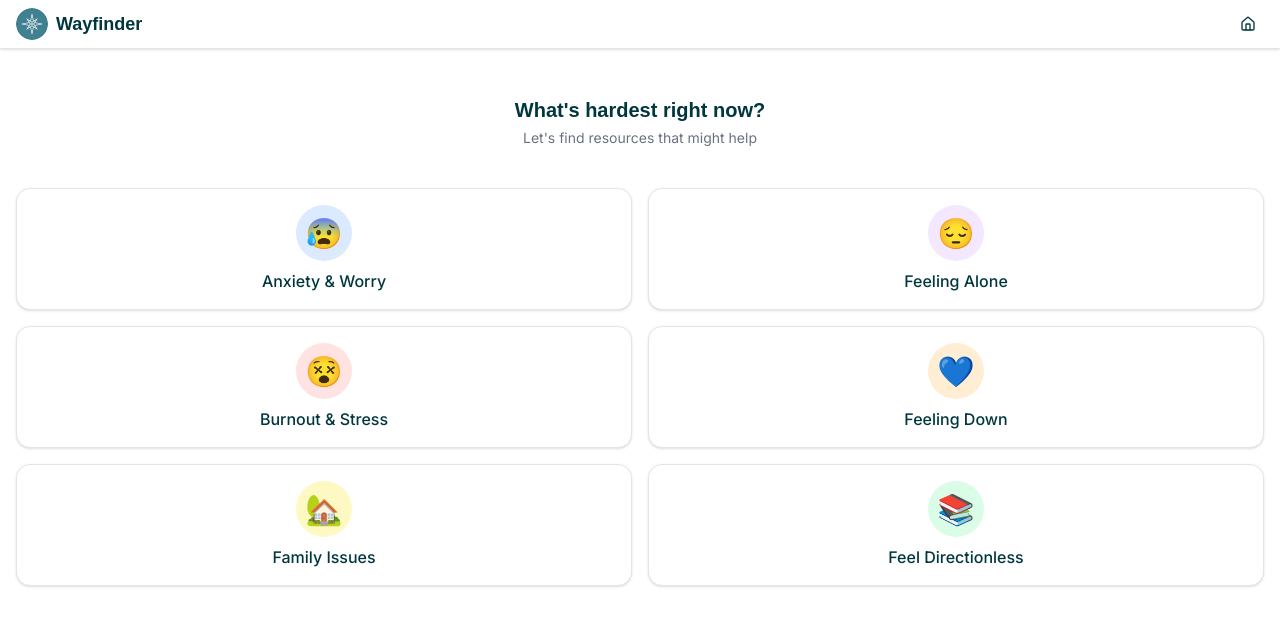
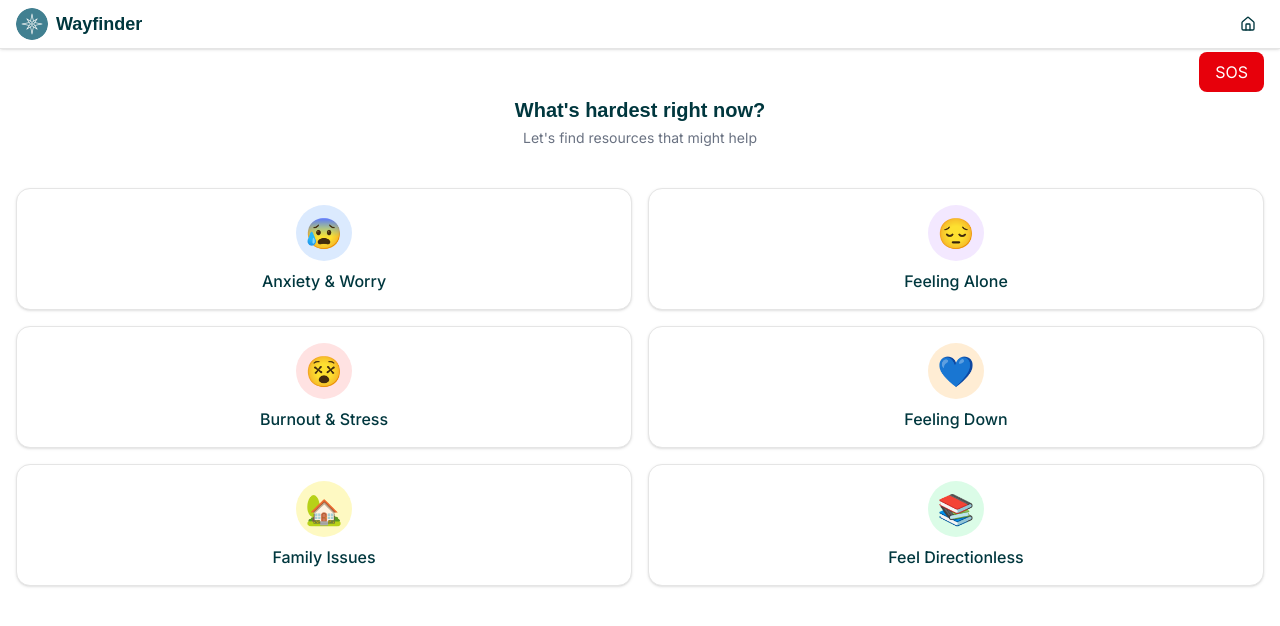
Before and after one commit to pohyeewpy/wayfinder, a Next.js app: page / in a window 1280 px wide. Shown: the top 626 px of the page. Built offline with nearby package versions, Linux system fonts and the light colour scheme.

Commit message:
sosbutton

```diff
--- a/src/app/page.tsx
+++ b/src/app/page.tsx
@@ -5,6 +5,7 @@ import Header from "@/components/Header";
 import PageSwiper from "@/components/PageSwiper";
 import { useContext } from "react";
 import { CurrentResourceContext } from "@/components/CurrentResourceProvider";
+import SOSbutton from "@/components/SOSbutton";
 
 function ResourceSection() {
   const ctx = useContext(CurrentResourceContext);
@@ -21,6 +22,7 @@ function ResourceSection() {
         <p className="text-sm text-gray-500 mt-1">Let&apos;s find resources that might help</p>
       </div>
       <SupportGrid />
+      <SOSbutton />
     </div>
   );
 }
--- /dev/null
+++ b/src/components/SOSbutton.tsx
@@ -0,0 +1,7 @@
+export default function SOSbutton() {
+  return (
+    <a href="tel:1767" className="absolute top-13 right-4 bg-red-600 text-white px-4 py-2 rounded-md hover:bg-red-700 transition">
+        SOS
+    </a>
+  );
+}
```
